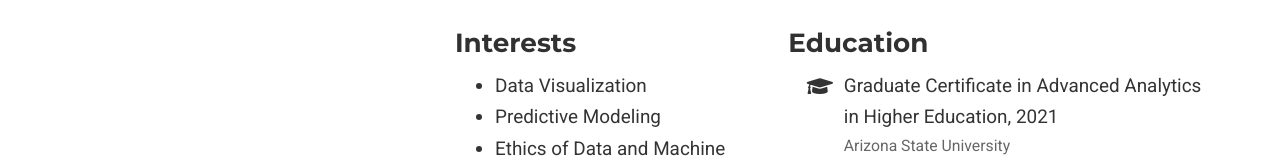
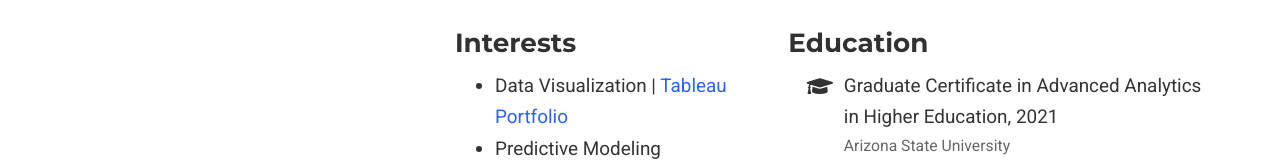
Before and after one commit to jennschilling/jennschilling.github.io, a plain HTML site: page author/jenn-schilling/index.html in a window 1280 px wide. Shown: the part 630-790 px from the top of the page. Drawn offline with nearby package versions, Linux system fonts and the light colour scheme; some packages are replaced by stand-ins of ours; some icons are missing.

Commit message:
add Tableau Public link

```diff
--- a/author/jenn-schilling/index.html
+++ b/author/jenn-schilling/index.html
@@ -469,7 +469,7 @@
         <h3>Interests</h3>
         <ul class="ul-interests">
 
-          <li>Data Visualization</li>
+          <li>Data Visualization | <a href = "https://public.tableau.com/profile/jenn.schilling#!/">Tableau Portfolio</a></li>
 
           <li>Predictive Modeling</li>
 
```
Also changed, not shown: index.html (+1 -1 lines).
